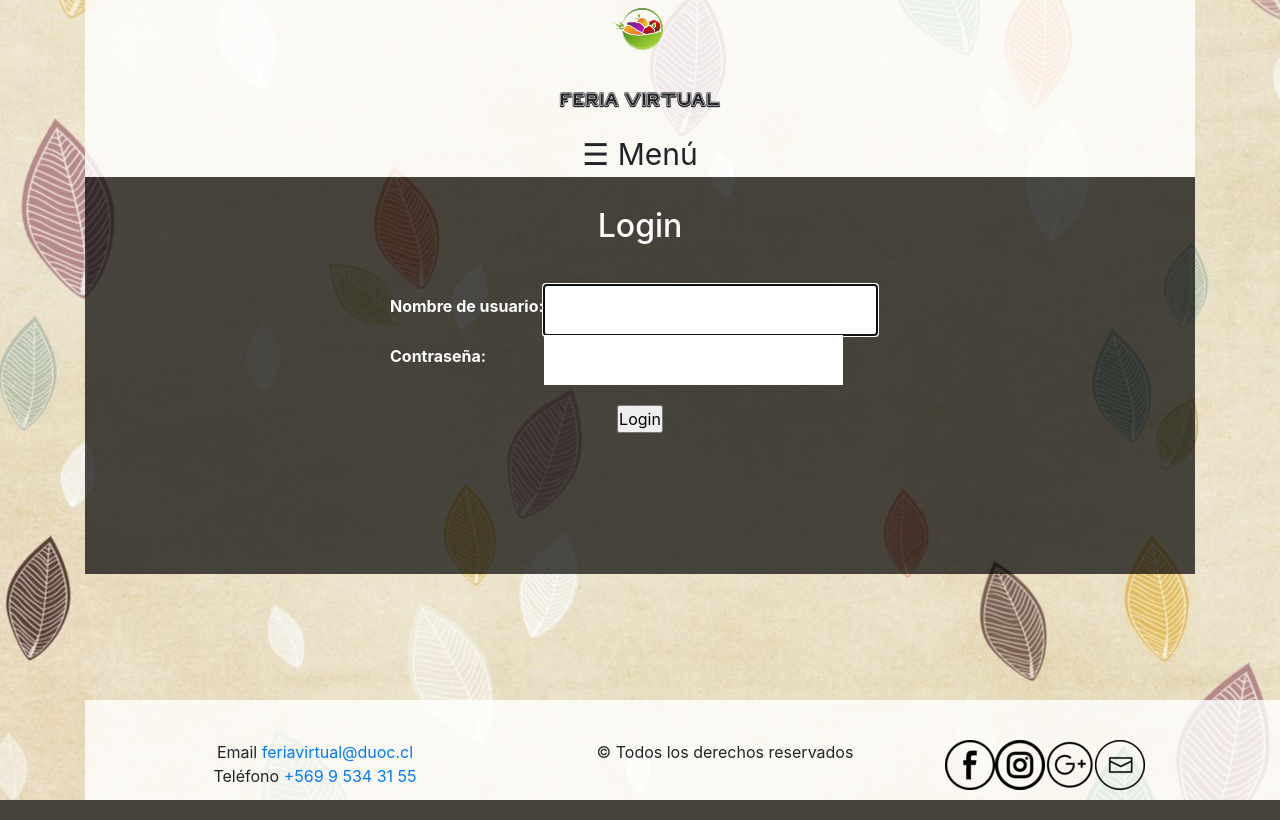
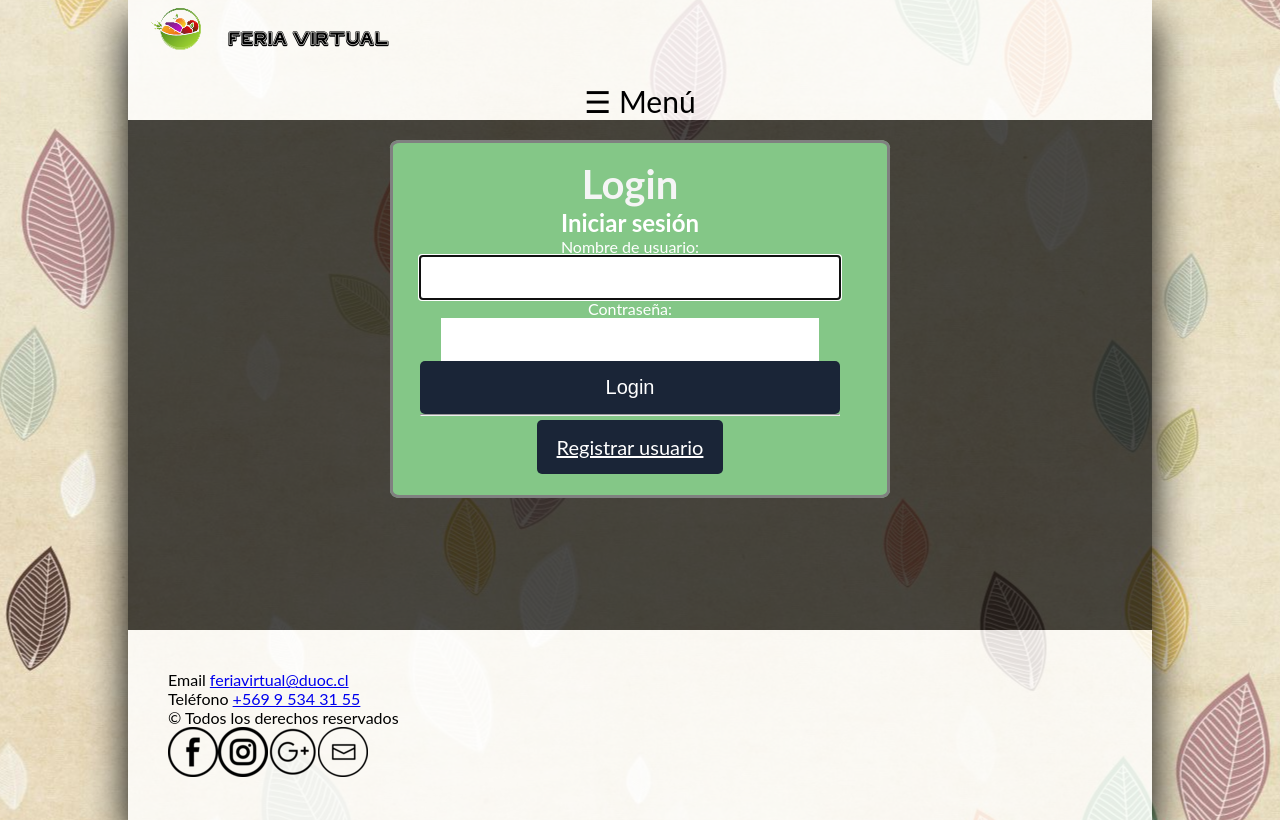
Before and after one commit to HaroldOya/FeriaVirtual, a Django app: page /accounts/login/ in a window 1280 px wide. Run offline with Django 3.2, Linux system fonts and the light colour scheme.

Commit message:
arreglos en el diseño broodel

```diff
--- a/Maipo/models.py
+++ b/Maipo/models.py
@@ -16,7 +16,7 @@ class Productor (models.Model):
 
 class Producto (models.Model):
     nombre = models.CharField(max_length=15)
-    descripcion = models.TextField()
+    descripcion = models.CharField(max_length=100)
     precio = models.IntegerField()
 
     def __str__(self):
--- a/Maipo/static/styles/estilos.css
+++ b/Maipo/static/styles/estilos.css
@@ -1,5 +1,8 @@
 body{
+    display:flex;
+    flex-wrap: wrap;
     font-family: arial;
+    margin:0;
 
 }
 
--- a/Maipo/static/styles/main.css
+++ b/Maipo/static/styles/main.css
@@ -7,7 +7,7 @@ body{
     flex-wrap: wrap;
     width: 100%;
     font-family: Arial, Helvetica, sans-serif;
-    margin: 500px;
+    margin: 0px;
 }
 
 img,embed,object,video{
@@ -15,6 +15,7 @@ img,embed,object,video{
 }
 *{
  padding: 0px;
+ margin: 0px;
  box-sizing: border-box black;
 }
 @font-face{
@@ -44,7 +45,7 @@ nav{
 }
 
 body{
-	width: 100%;
+	width: 80%;
 	margin-left: 10%;
     background-color: black;
     box-shadow: 0 20px 40px 0 black;
--- a/Maipo/static/styles/responsivo.css
+++ b/Maipo/static/styles/responsivo.css
@@ -11,19 +11,7 @@
     }
 
 
-body {
-    min-height: 100vh;
-    position: relative;
-    margin: 0;
-    padding-bottom: 100px;
-    box-sizing: border-box;
-}
 
-footer {
-    position: absolute;
-    bottom: 0;
-    height: 100px;
-}
 
 nav{
 	width: 100%;
@@ -45,17 +33,20 @@ nav{
         display: flex;
         flex-wrap: wrap;
         width: 100%;
+        margin: 0px;
         font-family: Arial, Helvetica, sans-serif;
     }
 
     *{
         padding: 0px;
+        margin: 0px;
         box-sizing: border-box black;
        }
 
 
 
     body{
+        width: 80%;
         margin-left: 10%;
         background-color: black;
         box-shadow: 0 20px 40px 0 black;
@@ -217,11 +208,5 @@ footer{
 }
 
 
-footer {
-    position: fixed;
-    bottom: 0;
-    width: 100%;
-    text-align: center;
-  }
 
 }
--- a/Maipo/templates/añadir_producto.html
+++ b/Maipo/templates/añadir_producto.html
@@ -10,9 +10,7 @@
     <div class ="formulario">
         <form action=" " method="POST">
             {% csrf_token %}
-        <table>
-            {{ form.as_table }}
-        </table>
+            {{ form.as_p }}
             <div class="botones">
                 <input type="submit" value="Enviar">
                 <input type="reset" value="Borrar">
--- a/Maipo/templates/base.html
+++ b/Maipo/templates/base.html
@@ -5,28 +5,25 @@
     <title>Feria Virtual</title>
     <meta charset="UTF-8"/>
     <meta http-equiv="X-UA-Compatible" content="IE=edge">
-    <meta name="viewport" content="width=device-width, initial-scale=1, shrink-to-fit=no">
+    <meta name="viewport" content="width=device-width, initial-scale=1">
     <link rel="icon" href="{% static 'img/ferialogo200.jpg' %}">
     <link rel="stylesheet" href="{% static 'styles/estilos.css' %}">
     <link rel="stylesheet" href="{% static 'styles/main.css' %}">
     <link rel="stylesheet" href="{% static 'styles/fontello.css' %}">
     <link rel="stylesheet" href="{% static 'styles/responsivo.css' %}">
     <link rel="stylesheet" href="{% static 'styles/menu.css' %}">
-    <link rel="stylesheet" href="https://cdn.jsdelivr.net/npm/bootstrap@4.5.3/dist/css/bootstrap.min.css" integrity="sha384-TX8t27EcRE3e/ihU7zmQxVncDAy5uIKz4rEkgIXeMed4M0jlfIDPvg6uqKI2xXr2" crossorigin="anonymous">
+
 
 </head>
 
 <body background="{% static 'img/fondo1.jpg' %}" >
-    <div class="container">
-        <div class="row">
-            <div class="col-lg-12">
-                <header class="col-lg-12">
+
+                <header>
                     <a href="{% url 'index' %}"><img src="{% static 'img/ferialogo100.png' %}" alt="logo feria"></a>
                     <div class="ti">Feria Virtual</div>
                 </header>
-            </div>
-        </div>
-            <nav class="col-lg-12">
+
+            <nav>
                 <div id="mySidenav" class="sidenav">
                         <a href="javascript:void(0)" class="closebtn" onclick="closeNav()">&times;</a>
                         <a href="{% url 'index' %}">Inicio</a>
@@ -47,9 +44,7 @@
             <script src="{% static 'js/menu.js' %}"></script>
             {% block content %}
             {% endblock %}
-                <footer  class="footer">
-                <div class="row">
-                    <div class="col-md-4">
+                <footer>
                         <div class="contacto">
                             <td>Email</td>
                                 <td>
@@ -65,8 +60,7 @@
                                     </a>
                                 </td>
                         </div>
-                    </div>
-                    <div class="col-md-4">
+
                         <div class="derechos">
                             <tr>
                                 <td colspan="2">
@@ -74,16 +68,13 @@
                                 </td>
                             </tr>
                         </div>
-                    </div>
-                    <div class="col-md-4">
                         <div class="redes">
                                 <a href="http://www.facebook.com"><img src="{% static 'img/face50.png' %}" alt="facebook" ></a>
                                 <a href="https://www.instagram.com/"><img src="{% static 'img/insta50.png' %}" alt="instagram" ></a>
                                 <a href="https://www.google.com"><img src="{% static 'img/google50.png' %}" alt="google" ></a>
                                 <a href="https://mail.google.com"><img src="{% static 'img/correo50.png' %}" alt="correo" ></a>
                         </div>
-                    </div>
-                </div>
+
             </footer>
 </body>
 </html>
--- a/Maipo/templates/lista_productos.html
+++ b/Maipo/templates/lista_productos.html
@@ -16,9 +16,13 @@
             <td>{{p.nombre}}</td>
             <td>{{p.descripcion}}</td>
             <td>{{p.precio}}</td>
+
+            {% if user.is_authenticated %}
             <td><a href="{% url 'modificar_producto' p.id %}">Modificar</a>
                 <a href="{% url 'eliminar_producto' p.id %} " onclick="return confirm('¿Estás seguro de querer eliminar este dato?')" >Eliminar</a>
             </td>
+            {% endif %}
+
         </tr>
         {% endfor %}
         </table>
--- a/Maipo/templates/registration/login.html
+++ b/Maipo/templates/registration/login.html
@@ -2,19 +2,40 @@
 {% load static %}
 {% block content %}
 
+
 <main>
-    <h2 class="titulo">Login</h2>
-        <div class="form-login">
-            <form action="" method="POST">
-                {% csrf_token %}
-            <table>
-                {{form.as_table}}
-            </table>
-                <div class="botones">
-                    <input type="submit" value="Login">
-                </div>
-            </form>
-        </div>
+
+    <form action= "" method="POST" class="formulario">
+        <center>
+                <h1>Login</h1>
+                <h2 style="color: white">Iniciar sesión</h2>
+            <div style="color:white">
+                <form method="POST" style="color: white">
+                    {{ form.as_p }}
+                    {% csrf_token %}
+                    <button class="button" type="submit">Login</button>
+                    <hr />
+                    <br>
+
+                            <a class="button" href="{% url 'registro' %}">Registrar usuario</a>
+                            <br><br>
+        </center>
+
+                </form>
+
+
+
+            </div>
+    </form>
+
+
+
+
+
+
+
+
+
 </main>
 
 
```
Also changed, not shown: Maipo/templates/index.html (+11 -30 lines), Maipo/templates/modificar_producto.html (+10 -5 lines), Maipo/templates/registration/registro.html (+12 -18 lines).
